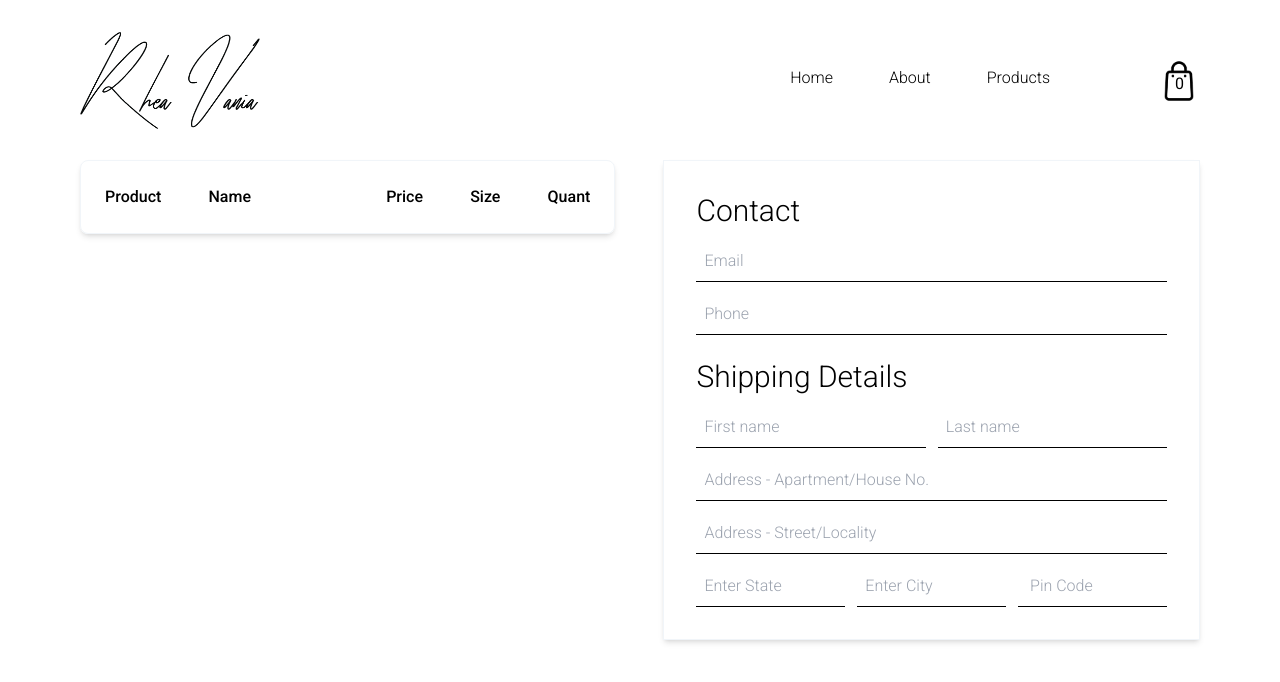
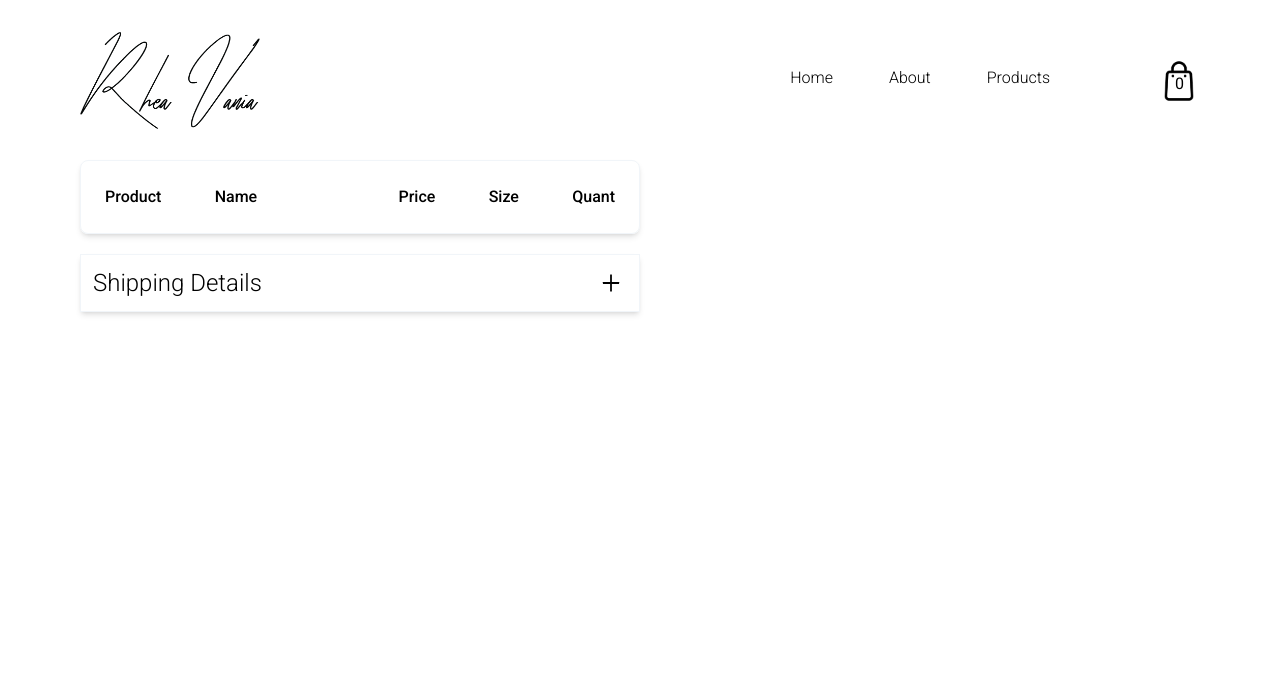
Before and after one commit to AnuragAmbekar741/Ecom-React-Tailwind, a Next.js app: page /CheckoutPage in a window 1280 px wide. Shown: the top 682 px of the page. Built offline with nearby package versions, Linux system fonts and the light colour scheme.

Commit message:
proceed to checkout page updates

```diff
--- a/app/CheckoutPage/page.tsx
+++ b/app/CheckoutPage/page.tsx
@@ -4,10 +4,9 @@ import React from 'react'
 
 const page = () => {
   return (
-    <div className='pt-40 px-20 md:grid lg:flex w-full'>
+    <div className='pt-40 px-20 md:grid w-full overflow-y-auto'>
             <CartDetails/>
             <ShippingDetails/>
-
     </div>
   )
 }
--- a/app/ProductDetails/page.tsx
+++ b/app/ProductDetails/page.tsx
@@ -81,7 +81,10 @@ const page = () => {
     }
     if(selectRef.current?.value==='custom'){
       if(customSizes.bust!=='' && customSizes.waist!=='' && customSizes.hip!=='') {
-        prodToAdd['size'] = JSON.stringify({bust:customSizes.bust,waist:customSizes.waist,hip:customSizes.hip}) as string
+        var str = "Bust:"+customSizes.bust+"Waist:"+customSizes.waist+"Hip:"+customSizes.hip
+        // var str = JSON.stringify({bust:customSizes.bust,waist:customSizes.waist,hip:customSizes.hip})
+        console.log(str)
+        prodToAdd['size'] = str as string
       }else alert('Please add custom sizes for all the measurements.')
     }
     if(selectRef.current?.value!=='custom'){
--- a/app/page.tsx
+++ b/app/page.tsx
@@ -6,7 +6,7 @@ import SectionDivider from "@/components/SectionDivider"
 
 export default function Home() {
   return (
-    <main >
+    <main className="bg-slate-100" >
       <Pov/>
       <SectionDivider title="Products"/>
       <CardContainer/>
--- a/components/CartPage/UserForm.tsx
+++ b/components/CartPage/UserForm.tsx
@@ -105,6 +105,7 @@ const UserForm:React.FC<InputProps> = ({value,readOnly}) => {
                     {...register('firstName',{
                         required:'First name required'
                     })}
+                    readOnly={readOnly}
                 />
                 <input
                     className={`p-2 border-b border-black w-full lg:w-1/2 focus:outline-none mb-3 ${errors.lastName ? 'placeholder:text-red-500 placeholder:text-md border-red-500 ':'placeholder:text-gray-300-300'} `}
@@ -112,6 +113,7 @@ const UserForm:React.FC<InputProps> = ({value,readOnly}) => {
                     {...register('lastName',{
                         required:'Last name required'
                     })}
+                    readOnly={readOnly}
                 />
             </div>
 
@@ -121,12 +123,14 @@ const UserForm:React.FC<InputProps> = ({value,readOnly}) => {
                 {...register('apt',{
                     required:'Apartment/House No. is required',
                 })}
+                readOnly={readOnly}
             />
 
             <input
                 className={`p-2 border-b border-black w-full focus:outline-none mb-3`}
                 placeholder='Address - Street/Locality'
                 {...register('locality')}
+                readOnly={readOnly}
             />
 
             <div className='grid lg:flex w-full'>
@@ -136,6 +140,7 @@ const UserForm:React.FC<InputProps> = ({value,readOnly}) => {
                     {...register('state',{
                         required:'Enter State'
                     })}
+                    readOnly={readOnly}
                 />
                 <input
                     className={`p-2 border-b border-black w-full lg:w-1/3 focus:outline-none mb-3 mr-3 ${errors.city ? 'placeholder:text-red-500 placeholder:text-md border-red-500 ':'placeholder:text-gray-300-300'}`}
@@ -143,6 +148,7 @@ const UserForm:React.FC<InputProps> = ({value,readOnly}) => {
                     {...register('city',{
                         required:'Enter City'
                     })}
+                    readOnly={readOnly}
                 />
                 <input
                     className={`p-2 border-b border-black w-full lg:w-1/3 focus:outline-none mb-3 ${errors.pin ? 'placeholder:text-red-500 placeholder:text-md border-red-500 ':'placeholder:text-gray-300-300'}`}
@@ -151,6 +157,7 @@ const UserForm:React.FC<InputProps> = ({value,readOnly}) => {
                         required:'Enter Pin',
                         validate:validatePin
                     })}
+                    readOnly={readOnly}
                 />
             </div>
 
--- a/components/CheckoutPage/CartDetails.tsx
+++ b/components/CheckoutPage/CartDetails.tsx
@@ -1,11 +1,12 @@
 import React from 'react'
 import CartProductContainer from '../CartPage/CartProdContainer'
 
+
+
 const CartDetails = () => {
   return (
-    <div className='w-1/2 mr-6'>
+    <div className='w-1/2 mr-6 flex'>
         <CartProductContainer/>
-        <div></div>
     </div>
   )
 }
--- a/components/CheckoutPage/ShippingDetails.tsx
+++ b/components/CheckoutPage/ShippingDetails.tsx
@@ -4,16 +4,31 @@ import React, { useState } from 'react'
 import { useRecoilValue } from 'recoil'
 import { userDetailsState } from '../../store/atoms/userDetailsState'
 import UserForm from '../CartPage/UserForm'
+import { AiOutlinePlus,AiOutlineMinus } from 'react-icons/ai';
+
 
 const ShippingDetails = () => {
 
-const [hide,setHide] = useState<boolean>(false)
+const [hide,setHide] = useState<boolean>(true)
 
 const UserShippingDetail = useRecoilValue(userDetailsState)
 console.log(UserShippingDetail)
   return (
-    <div className={`${hide?'hidden':'block'} w-1/2 p-3 border border-slate-100 shadow-md ml-6`}>
-        <UserForm value={'shippingDetails'} readOnly={true} />
+    <div className={`w-1/2 p-3 border border-slate-100 shadow-md my-5`}>
+        <div className={`flex ${!hide?'justify-end':'justify-between'}`}>
+          <h1 className={`text-2xl font-light ${!hide?'hidden':'block'}`}>Shipping Details</h1>
+          <AiOutlinePlus
+            className={`text-2xl text-black m-1 ${hide?'block':'hidden'}`}
+            onClick={()=>setHide(!hide)}
+          />
+          <AiOutlineMinus
+            className={`text-2xl text-black m-1 ${!hide?'block':'hidden'} `}
+            onClick={()=>setHide(!hide)}
+          />
+        </div>
+        <div className={`${hide?'hidden':'block'}`}>
+          <UserForm value={'shippingDetails'} readOnly={true} />
+        </div>
     </div>
   )
 }
```
